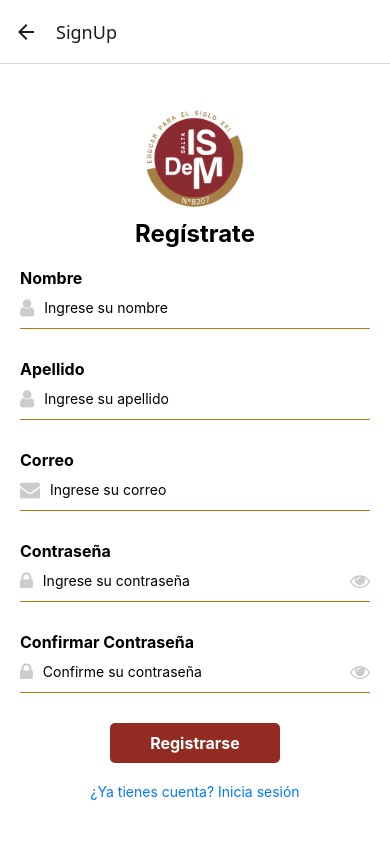
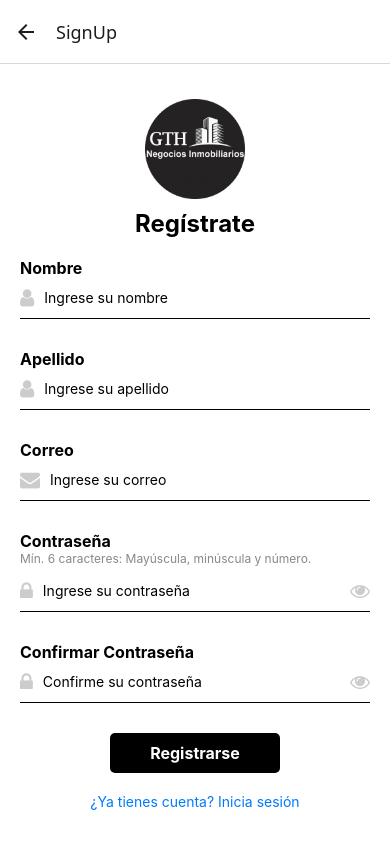
Before and after one commit to Leandro2407/mobileStar, a React Native app: screen /SignUp in a window 390 px wide. Built offline with nearby package versions, Linux system fonts and the light colour scheme; no server answers.

Commit message:
nuevos_cambios

```diff
--- a/package.json
+++ b/package.json
@@ -17,7 +17,7 @@
     "@react-navigation/stack": "^7.4.8",
     "expo": "~54.0.1",
     "expo-status-bar": "~3.0.8",
-    "firebase": "^12.2.1",
+    "firebase": "^12.3.0",
     "react": "19.1.0",
     "react-dom": "19.1.0",
     "react-native": "0.81.4",
--- a/screens/Home.js
+++ b/screens/Home.js
@@ -45,7 +45,7 @@ const styles = StyleSheet.create({
     marginBottom: 20,
   },
   button: {
-    backgroundColor: '#922b21',
+    backgroundColor: '#000000', // CAMBIO: Fondo de Botón a Negro
     paddingVertical: 10,
     paddingHorizontal: 40,
     borderRadius: 5,
--- a/screens/Login.js
+++ b/screens/Login.js
@@ -1,5 +1,5 @@
 import React, { useState } from 'react';
-import { View, Text, TextInput, TouchableOpacity, StyleSheet, Alert, Image } from 'react-native';
+import { View, Text, TextInput, TouchableOpacity, StyleSheet, Alert, Image, KeyboardAvoidingView, Platform } from 'react-native';
 import { FontAwesome } from '@expo/vector-icons';
 import { signInWithEmailAndPassword } from 'firebase/auth';
 import { auth } from '../src/config/firebaseConfig';
@@ -40,7 +40,11 @@ export default function Login({ navigation }) {
   };
 
   return (
-    <View style={styles.container}>
+    <KeyboardAvoidingView
+      style={styles.container}
+      behavior={Platform.OS === "ios" ? "padding" : "height"}
+      keyboardVerticalOffset={Platform.OS === "ios" ? 0 : 20}
+    >
       <Image source={require('../assets/logo.png')} style={styles.logo} />
       <Text style={styles.title}>Iniciar sesión</Text>
 
@@ -79,7 +83,7 @@ export default function Login({ navigation }) {
       <TouchableOpacity onPress={() => navigation.navigate('SignUp')}>
         <Text style={styles.signUpText}>¿No tienes cuenta aún? Regístrate</Text>
       </TouchableOpacity>
-    </View>
+    </KeyboardAvoidingView>
   );
 }
 
@@ -90,6 +94,7 @@ const styles = StyleSheet.create({
     alignItems: 'center',
     padding: 20,
     backgroundColor: '#fff',
+    width: '100%',
   },
   logo: {
     width: 100,
@@ -111,7 +116,7 @@ const styles = StyleSheet.create({
     flexDirection: 'row',
     alignItems: 'center',
     borderBottomWidth: 1,
-    borderColor: '#b9770e',
+    borderColor: '#000000',
     marginBottom: 20,
     width: '100%',
   },
@@ -123,7 +128,7 @@ const styles = StyleSheet.create({
     height: 40,
   },
   button: {
-    backgroundColor: '#922b21',
+    backgroundColor: '#000000',
     paddingVertical: 10,
     paddingHorizontal: 40,
     borderRadius: 5,
--- a/screens/SignUp.js
+++ b/screens/SignUp.js
@@ -1,5 +1,5 @@
 import React, { useState } from 'react';
-import { View, Text, TextInput, TouchableOpacity, StyleSheet, Alert, Image } from 'react-native';
+import { View, Text, TextInput, TouchableOpacity, StyleSheet, Alert, Image, KeyboardAvoidingView, Platform } from 'react-native';
 import { FontAwesome } from '@expo/vector-icons';
 import { auth } from '../src/config/firebaseConfig';
 import { createUserWithEmailAndPassword } from 'firebase/auth';
@@ -58,7 +58,11 @@ export default function SignUp({ navigation }) {
   };
 
   return (
-    <View style={styles.container}>
+    <KeyboardAvoidingView
+      style={styles.container}
+      behavior={Platform.OS === "ios" ? "padding" : "height"}
+      keyboardVerticalOffset={Platform.OS === "ios" ? 0 : 20}
+    >
       <Image source={require('../assets/logo.png')} style={styles.logo} />
       <Text style={styles.title}>Regístrate</Text>
 
@@ -98,6 +102,9 @@ export default function SignUp({ navigation }) {
       </View>
 
       <Text style={styles.label}>Contraseña</Text>
+      <Text style={styles.passwordHint}>
+        Mín. 6 caracteres: Mayúscula, minúscula y número.
+      </Text>
       <View style={styles.inputContainer}>
         <FontAwesome name="lock" size={20} color="#ccc" style={styles.icon} />
         <TextInput
@@ -134,7 +141,7 @@ export default function SignUp({ navigation }) {
       <TouchableOpacity onPress={() => navigation.navigate('Login')}>
         <Text style={styles.signUpText}>¿Ya tienes cuenta? Inicia sesión</Text>
       </TouchableOpacity>
-    </View>
+    </KeyboardAvoidingView>
   );
 }
 
@@ -145,6 +152,7 @@ const styles = StyleSheet.create({
     alignItems: 'center',
     padding: 20,
     backgroundColor: '#fff',
+    width: '100%', // Asegura que tome el ancho completo para KeyboardAvoidingView
   },
   logo: {
     width: 100,
@@ -162,11 +170,17 @@ const styles = StyleSheet.create({
     fontWeight: 'bold',
     marginTop: 10,
   },
+  passwordHint: { // NUEVO ESTILO: Indicación de la Contraseña
+    alignSelf: 'flex-start',
+    fontSize: 12,
+    color: '#888',
+    marginBottom: 5,
+  },
   inputContainer: {
     flexDirection: 'row',
     alignItems: 'center',
     borderBottomWidth: 1,
-    borderColor: '#b9770e',
+    borderColor: '#000000', // CAMBIO: Borde de Input a Negro
     marginBottom: 20,
     width: '100%',
   },
@@ -178,7 +192,7 @@ const styles = StyleSheet.create({
     height: 40,
   },
   button: {
-    backgroundColor: '#922b21',
+    backgroundColor: '#000000', // CAMBIO: Fondo de Botón a Negro
     paddingVertical: 10,
     paddingHorizontal: 40,
     borderRadius: 5,
--- a/src/config/firebaseConfig.js
+++ b/src/config/firebaseConfig.js
@@ -2,12 +2,13 @@ import { initializeApp } from 'firebase/app';
 import { getAuth } from 'firebase/auth';
 
 const firebaseConfig = {
-  apiKey: "",
-  authDomain: "",
-  projectId: "",
-  storageBucket: "",
-  messagingSenderId: "",
-  appId: ""
+  apiKey: "AIzaSyDZAQY7zX6sKqKF6Hi2wfBnBsTPQK4g1I0",
+  authDomain: "mobilestar-fa241.firebaseapp.com",
+  projectId: "mobilestar-fa241",
+  storageBucket: "mobilestar-fa241.firebasestorage.app",
+  messagingSenderId: "1009509401652",
+  appId: "1:1009509401652:web:583a91b74214259b32b661",
+  measurementId: "G-EX99FKD2S7"
 };
 
 const app = initializeApp(firebaseConfig);
```
Also changed, not shown: assets/logo.png, 1 other file (tests, documents, lock files or other folders).
